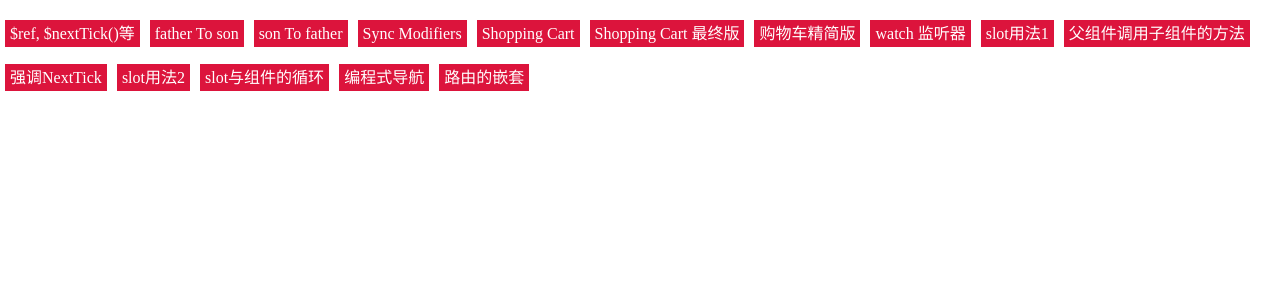
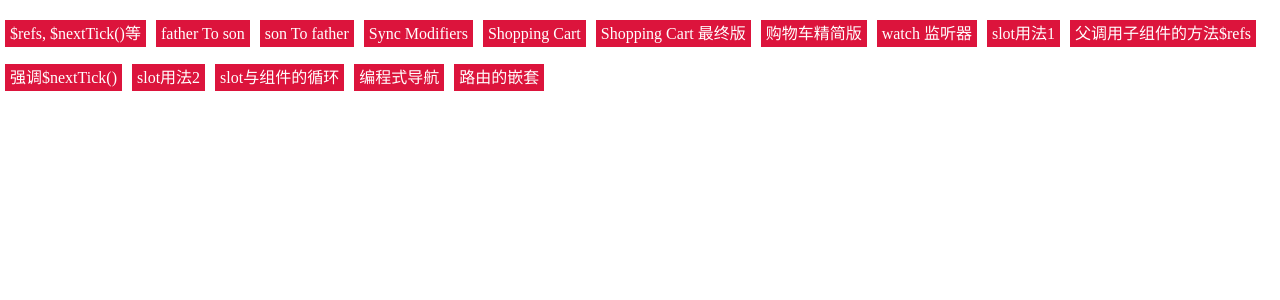
Before and after one commit to caishijian2008/learn-vue, a Vue app: page / in a window 1280 px wide. Shown: the top 300 px of the page. Built offline with nearby package versions, Linux system fonts and the light colour scheme.

Commit message:
修改了描述

```diff
--- a/src/components/Index.vue
+++ b/src/components/Index.vue
@@ -1,7 +1,7 @@
 <template>
   <div id="app">
     <ul>
-      <li><router-link to="/refnexttick">$ref, $nextTick()等</router-link></li>
+      <li><router-link to="/refnexttick">$refs, $nextTick()等</router-link></li>
       <li><router-link to="/fathertoson">father To son</router-link></li>
       <li><router-link to="/sontofather">son To father</router-link></li>
       <li><router-link to="/sync">Sync Modifiers</router-link></li>
@@ -10,8 +10,8 @@
       <li><router-link to="/cartdemo">购物车精简版</router-link></li>
       <li><router-link to="/watch">watch 监听器</router-link></li>
       <li><router-link to="/slot">slot用法1</router-link></li>
-      <li><router-link to="/refs">父组件调用子组件的方法</router-link></li>
-      <li><router-link to="/nexttick">强调NextTick</router-link></li>
+      <li><router-link to="/refs">父调用子组件的方法$refs</router-link></li>
+      <li><router-link to="/nexttick">强调$nextTick()</router-link></li>
       <li><router-link to="/slotdemo">slot用法2</router-link></li>
       <li><router-link to="/slotdemo2">slot与组件的循环</router-link></li>
       <li><router-link to="/routeprogramming">编程式导航</router-link></li>
--- a/src/components/day5/refs/nexttick.vue
+++ b/src/components/day5/refs/nexttick.vue
@@ -2,7 +2,8 @@
   <div>
     子组件和父组件同时拥有mounted方法时，<br />
     需要等待子组件挂载完成后再触发父组件的挂载<br />
-    想要操作dom，就须使用$nextTick<br />
+    想要操作dom，就须使用$nextTick() ！！<br />
+    详看终端console：<br />
     <child ref="child"></child>
   </div>
 </template>
@@ -13,8 +14,10 @@
 export default {
   mounted () {
     // alert('parent')
+    console.log('不是想要的: ')
     console.log(this.$refs.child.$el.innerHTML) // 得到的结果不是想要的，123
     this.$nextTick(() => { // 想要操作dom，就加一个$nextTick
+      console.log('想要的: ')
       console.log(this.$refs.child.$el.innerHTML) // 这才是想要的，456
     })
   },
--- a/src/components/day5/refs/refs.vue
+++ b/src/components/day5/refs/refs.vue
@@ -1,6 +1,7 @@
 <template>
   <div>
-    父组件调用子组件的方法：<br />
+    父组件调用子组件的方法$refs：<br />
+    ref如果放在组件上，获取的是组件的实例，并不是组件的dom元素<br />
     <button @click="dis">调用子组件的方法</button>
     <loading ref="load"></loading>
   </div>
```
